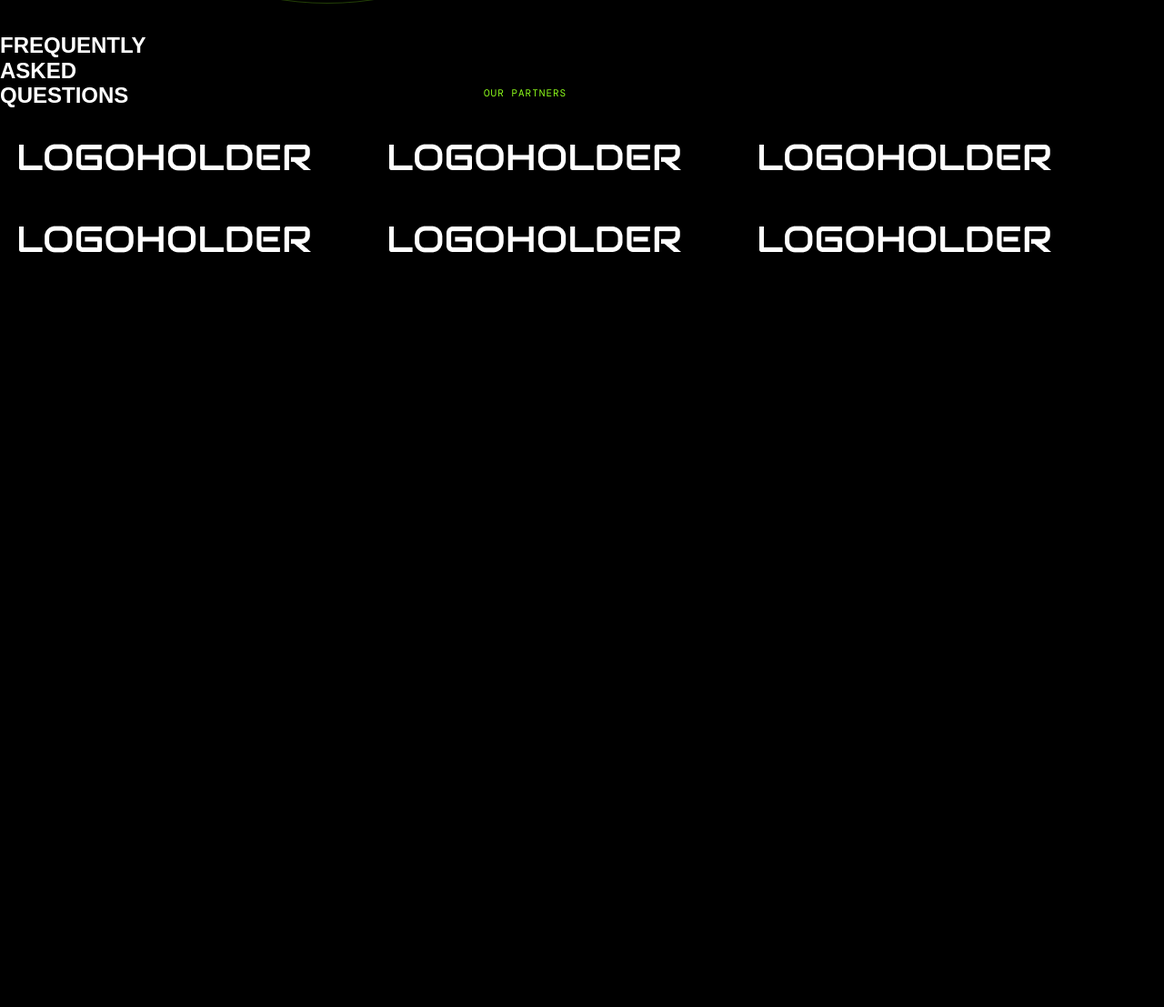
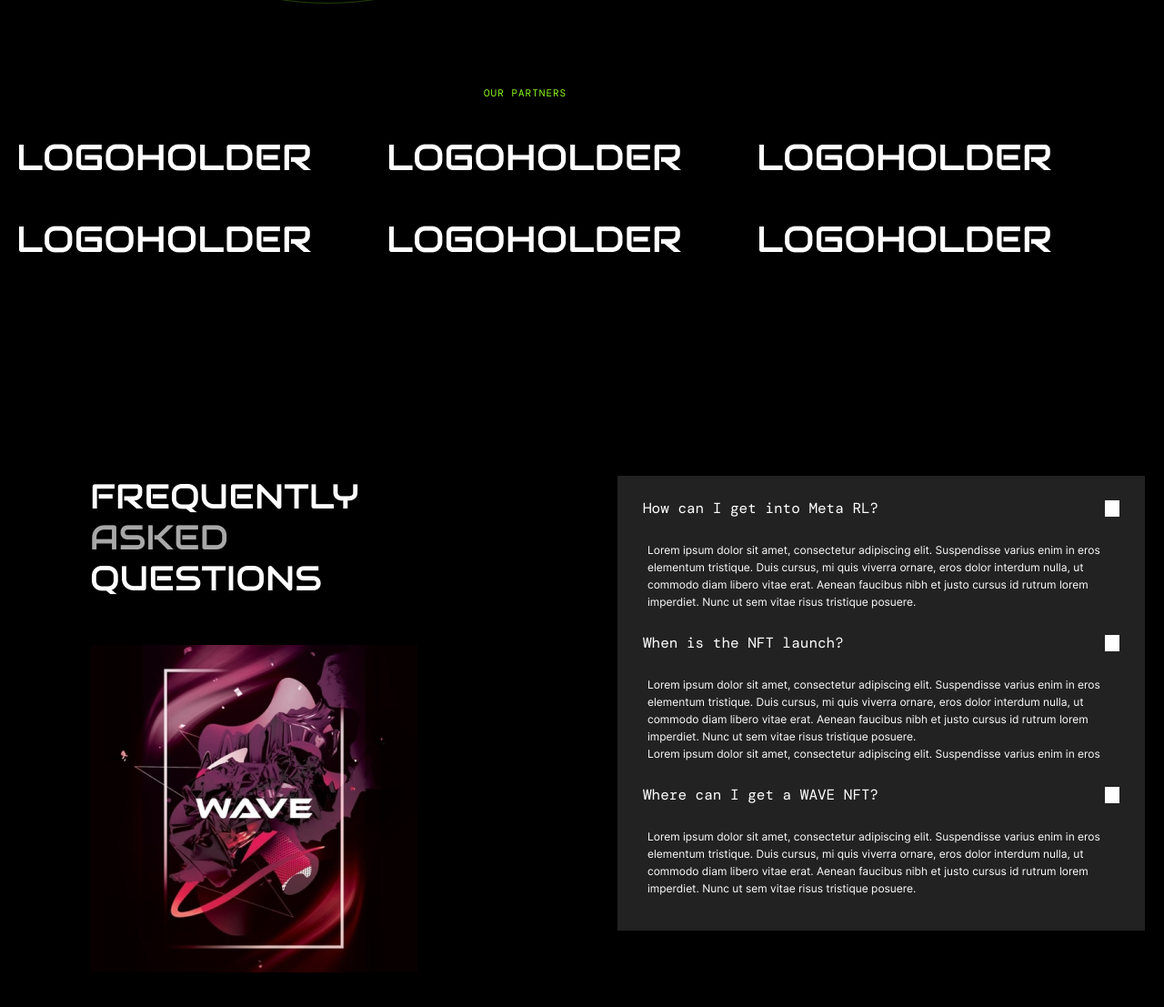
Before and after one commit to Egor763/meta-project, a plain HTML site: page index.html in a window 1280 px wide. Shown: the part 5042-6149 px from the top of the page at 91% size. Before the commit the page ends 5320 px from the top, so only its background shows below. Drawn offline with Linux system fonts and the light colour scheme; files whose address does not match are found by name.

Commit message:
questions

```diff
--- a/blocks/logoholder.css
+++ b/blocks/logoholder.css
@@ -1,6 +1,5 @@
 .logoholder {
   width: 1160px;
-  height: 180px;
   display: flex;
   flex-direction: column;
   align-items: center;
--- a/blocks/page.css
+++ b/blocks/page.css
@@ -12,3 +12,7 @@
   flex-direction: column;
   align-items: center; */
 }
+
+.page__questions {
+  margin: 245px 0 115px 99px;
+}
--- a/blocks/questions.css
+++ b/blocks/questions.css
@@ -0,0 +1,65 @@
+.questions {
+  width: 1160px;
+  display: grid;
+  grid-template-columns: 360px 580px;
+  grid-template-rows: fit-content 360px;
+  gap: 51px 220px;
+}
+
+.questions__title {
+  line-height: 45px;
+  font-size: 38px;
+  font-weight: 400;
+  font-family: 'Audiowide';
+  height: fit-content;
+}
+
+.questions__title_color_grey {
+  color: #a8a8a8;
+}
+
+.questions__image {
+  width: 360px;
+  height: 360px;
+}
+
+.questions__container {
+  width: 580px;
+  grid-row: span 2;
+  display: flex;
+  flex-direction: column;
+  align-items: center;
+  background-color: #222222;
+  height: 500px;
+}
+
+.questions__texts-title-container {
+  width: 100%;
+  height: 72px;
+  display: flex;
+  justify-content: space-between;
+  align-items: center;
+  padding: 0 28px;
+  box-sizing: border-box;
+}
+
+.questions__texts-title {
+  line-height: 24px;
+  font-size: 16px;
+  font-weight: 400;
+  font-family: 'DM Mono';
+}
+
+.questions__block-white {
+  width: 16px;
+  height: 18px;
+  background: white;
+}
+
+.questions__text {
+  line-height: 19px;
+  font-size: 12px;
+  font-weight: 400;
+  font-family: 'Inter';
+  width: 514px;
+}
--- a/index.html
+++ b/index.html
@@ -210,8 +210,44 @@
         <img class="logoholder__logo" src="images/logo.png" alt="Логотип">
       </div>
     </section>
-    <section class="questions">
-      <h2 class="questions__title">FREQUENTLY<br><span class="questions__title-grey">ASKED</span><br>QUESTIONS</h2>
+
+    <section class="questions page__questions">
+      <h2 class="questions__title">FREQUENTLY<br><span
+          class="questions__title questions__title_color_grey">ASKED</span><br>QUESTIONS</h2>
+      <!-- <img class="questions__image" src="images/wave-red.png" alt="Картинка"> -->
+      <div class="questions__container">
+        <div class="questions__texts-title-container">
+          <h3 class="questions__texts-title">How can I get into Meta RL?</h3>
+          <div class="questions__block-white"></div>
+        </div>
+        <p class="questions__text">Lorem ipsum dolor sit amet, consectetur adipiscing elit. Suspendisse
+          varius
+          enim in eros elementum tristique. Duis cursus, mi quis viverra ornare, eros dolor interdum nulla, ut commodo
+          diam libero vitae erat. Aenean faucibus nibh et justo cursus id rutrum lorem imperdiet. Nunc ut sem vitae
+          risus tristique posuere.</p>
+
+        <div class="questions__texts-title-container">
+          <h3 class="questions__texts-title">When is the NFT launch?</h3>
+          <div class="questions__block-white"></div>
+        </div>
+        <p class="questions__text">Lorem ipsum dolor sit amet, consectetur adipiscing elit. Suspendisse varius
+          enim in eros elementum tristique. Duis cursus, mi quis viverra ornare, eros dolor interdum nulla, ut commodo
+          diam libero vitae erat. Aenean faucibus nibh et justo cursus id rutrum lorem imperdiet. Nunc ut sem vitae
+          risus tristique posuere.</p>
+        <p class="questions__text">Lorem ipsum dolor sit amet, consectetur adipiscing elit. Suspendisse varius enim in
+          eros</p>
+
+        <div class="questions__texts-title-container">
+          <h3 class="questions__texts-title">Where can I get a WAVE NFT?</h3>
+          <div class="questions__block-white"></div>
+        </div>
+        <p class="questions__text">Lorem ipsum dolor sit amet, consectetur adipiscing elit. Suspendisse varius
+          enim in eros elementum tristique. Duis cursus, mi quis viverra ornare, eros dolor interdum nulla, ut commodo
+          diam libero vitae erat. Aenean faucibus nibh et justo cursus id rutrum lorem imperdiet. Nunc ut sem vitae
+          risus tristique posuere.</p>
+      </div>
+      <img class="questions__image" src="images/wave-red.png" alt="Картинка">
+
     </section>
     <section class="team"></section>
     <section class="discord"></section>
```
